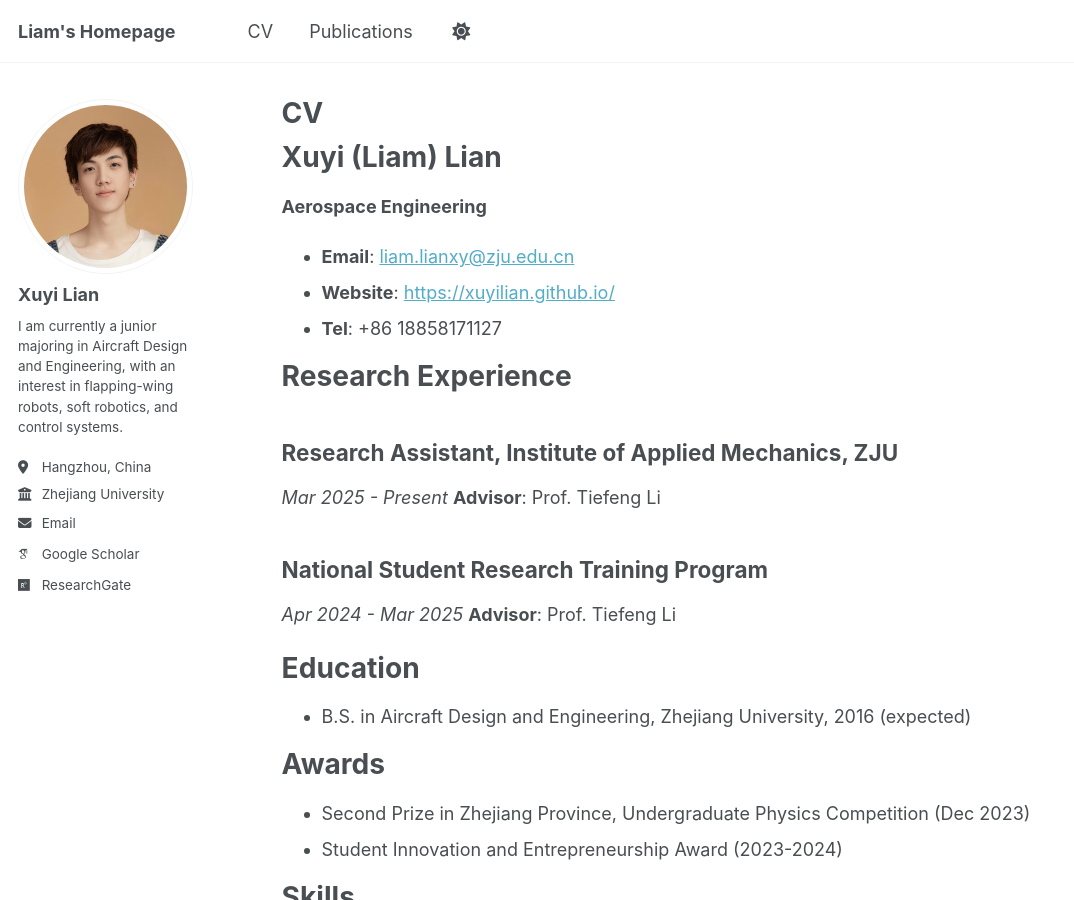
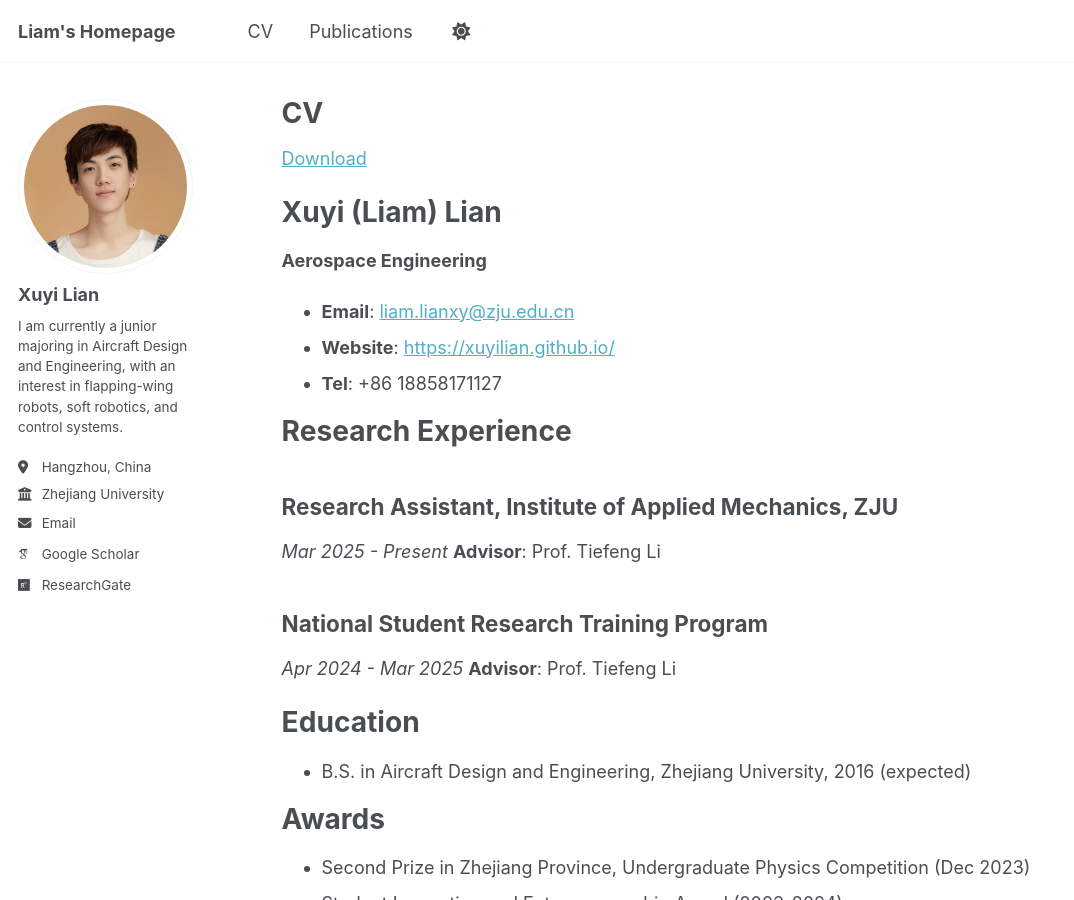
Before and after one commit to xuyilian/xuyilian.github.io, a Jekyll site: the page built from _pages/cv.md, in a window 1280 px wide and 900 px high. Shown: the whole window, without its empty margins (0-1074 px from the left). Built offline with Jekyll 4.4.1, drawn with Linux system fonts in a browser that asks for light colours; some web fonts are replaced.

Commit message:
Update cv.md

```diff
--- a/_pages/cv.md
+++ b/_pages/cv.md
@@ -8,6 +8,10 @@ redirect_from:
 ---
 
 {% include base_path %}
+<a href="/images/CV_lianxy.pdf" download>Download</a>
+
+
+
 
 Xuyi (Liam) Lian
 ======
```
